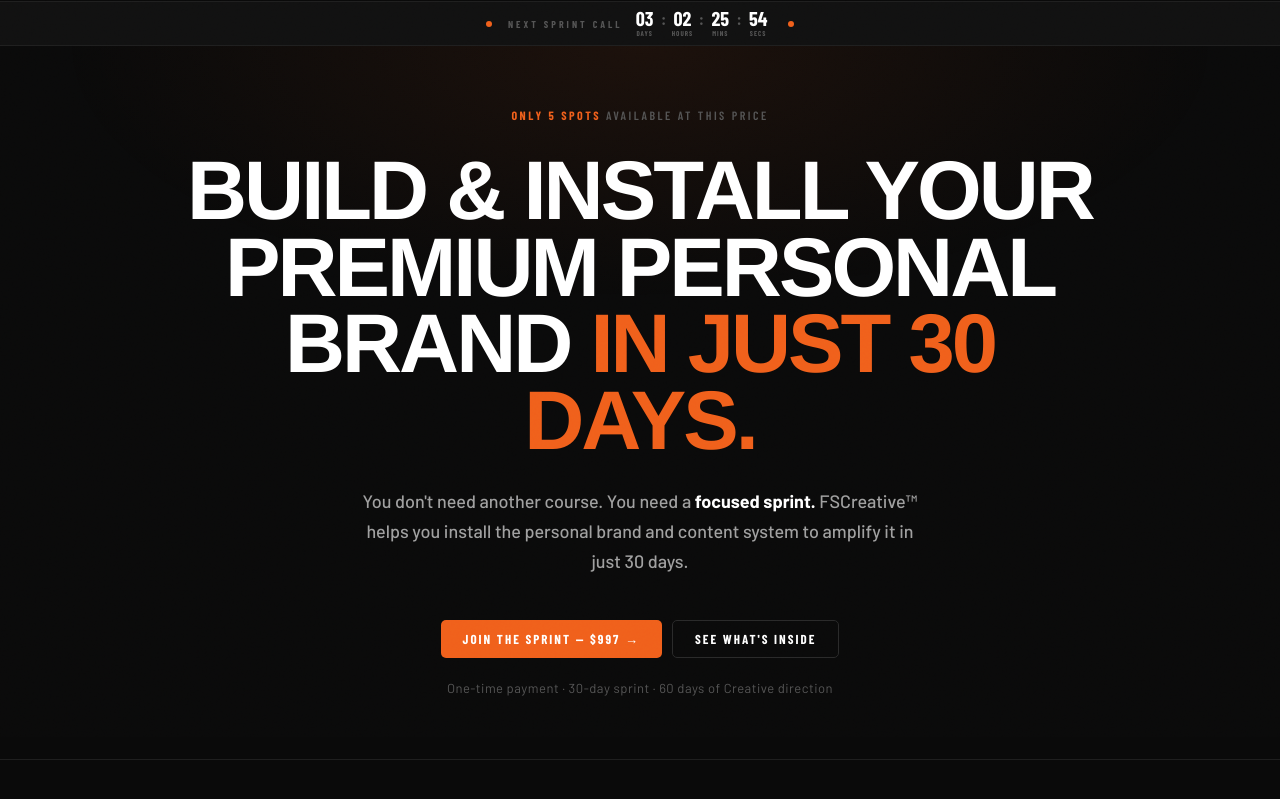
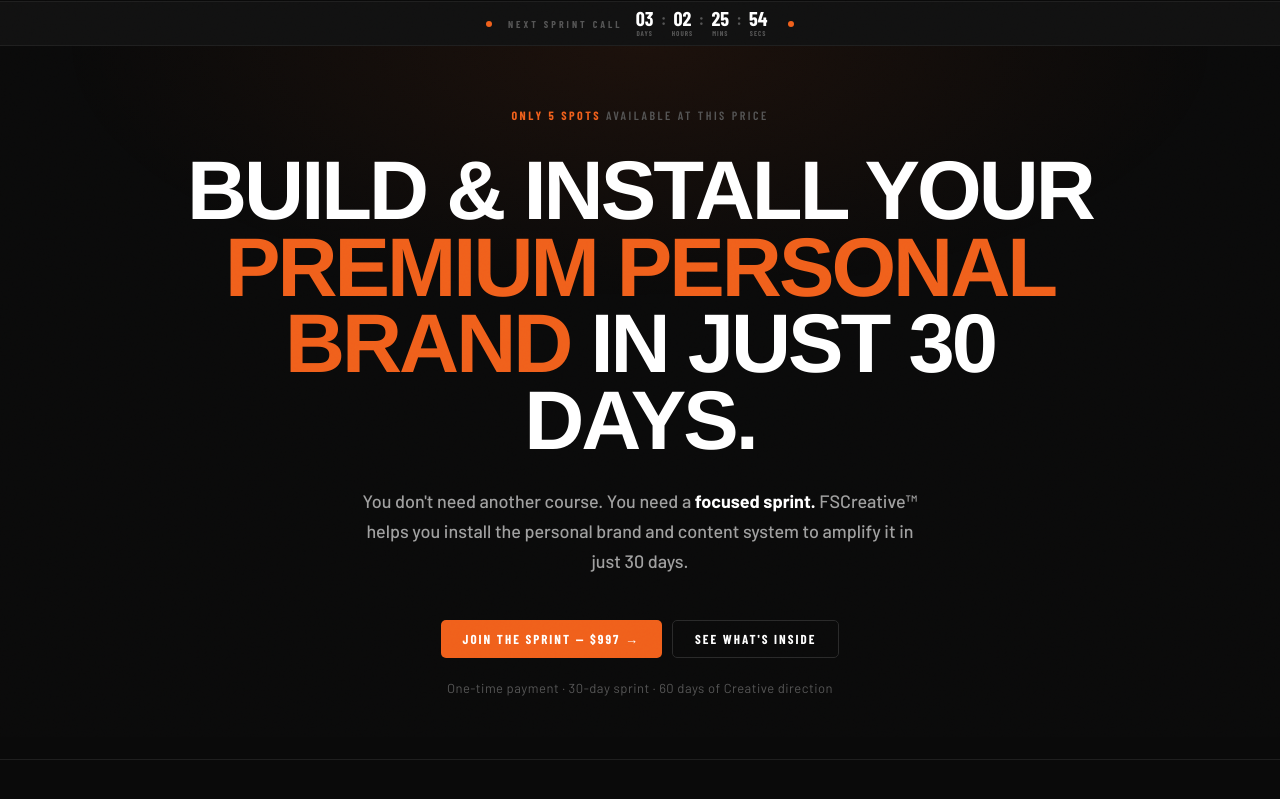
Before and after one commit to watchgabe/fsc-sprint, a plain HTML site: page fscreative-sprint.html in a window 1280 px wide. Shown: the part 63-862 px from the top of the page. Drawn offline with nearby package versions, Linux system fonts and the light colour scheme; a web font is replaced by a local one.

Commit message:
Move orange highlight to Premium Personal Brand in hero H1
Co-Authored-By: Claude Sonnet 4.6 <noreply@anthropic.com>

```diff
--- a/fscreative-sprint.html
+++ b/fscreative-sprint.html
@@ -718,7 +718,7 @@ footer { border-top: 1px solid var(--border); padding: 24px 32px; transition: bo
     <div class="hero-spots-row">
       <span class="hero-spots-num">Only 5 spots</span><span class="hero-spots-text"> available at this price</span>
     </div>
-    <h1>Build &amp; install your premium personal brand <span class="o">in just 30 days.</span></h1>
+    <h1>Build &amp; install your <span class="o">premium personal brand</span> in just 30 days.</h1>
     <p class="hero-sub">
       You don't need another course. You need a <strong>focused sprint.</strong> FSCreative™ helps you install the personal brand and content system to amplify it in just 30 days.
     </p>
```
Also changed, not shown: index.html (+1 -1 lines).
